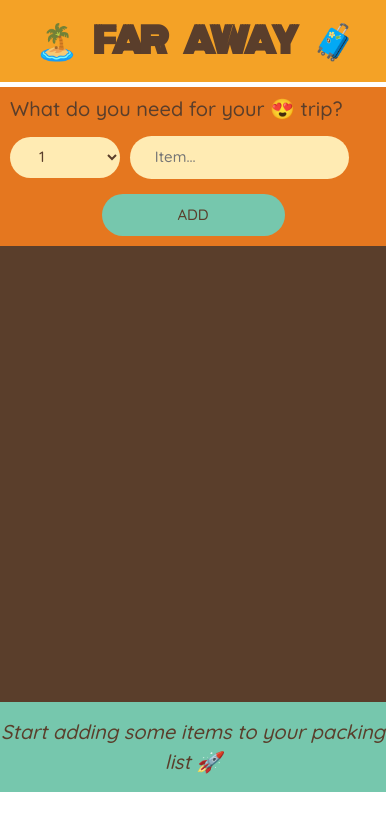
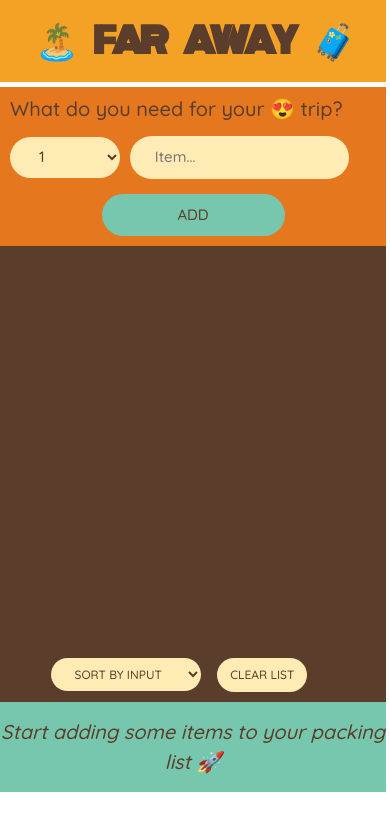
Before and after one commit to Gbangbolaoluwagbemiga/Travel-Todo, a React (Create React App) app: page / in a window 390 px wide. Shown: the top 830 px of the page. Built offline with nearby package versions, Linux system fonts and the light colour scheme.

Commit message:
Travel list 100% completed

```diff
--- a/src/App.js
+++ b/src/App.js
@@ -7,6 +7,10 @@ function App() {
   }
   function handleDelete(id) {
     setItems(item => item.filter(cur => cur.id !== id));
+  }
+  function handleClearList() {
+    const confirmMessage = window.confirm('Do you want to clear your list?');
+    if (confirmMessage) setItems([]);
   }
   function handleToggleItems(id) {
     setItems(item =>
@@ -22,6 +26,7 @@ function App() {
         onDeleteItems={handleDelete}
         onToggleItem={handleToggleItems}
         items={items}
+        onClearList={handleClearList}
       />
       <Stats items={items} />
     </div>
@@ -34,7 +39,6 @@ function Logo() {
 function Form({onAddItems}) {
   const [description, setDescription] = useState('');
   const [quantity, setQuantity] = useState(1);
-
   function handleSubmit(e) {
     e.preventDefault();
 
@@ -70,11 +74,27 @@ function Form({onAddItems}) {
     </form>
   );
 }
-function PackingList({items, onDeleteItems, onToggleItem}) {
+function PackingList({items, onDeleteItems, onToggleItem, onClearList}) {
+  const [sortBy, setSortBy] = useState('input');
+
+  let sortedItems;
+
+  if (sortBy === 'input') sortedItems = items;
+
+  if (sortBy === 'description')
+    sortedItems = items
+      .slice()
+      .sort((a, b) => a.description.localeCompare(b.description));
+
+  if (sortBy === 'packed')
+    sortedItems = items
+      .slice()
+      .sort((a, b) => Number(a.packed) - Number(b.packed));
+
   return (
     <div className=" list">
       <ul className="row ">
-        {items.map(item => (
+        {sortedItems.map(item => (
           <Item
             onDeleteItems={onDeleteItems}
             onToggleItem={onToggleItem}
@@ -83,13 +103,28 @@ function PackingList({items, onDeleteItems, onToggleItem}) {
           />
         ))}
       </ul>
+
+      <div className="actions">
+        <select value={sortBy} onChange={e => setSortBy(e.target.value)}>
+          <option value="input">Sort by input order</option>
+          <option value="description">Sort by description</option>
+          <option value="packed">Sort by packed status</option>
+        </select>
+        {items.length > 0 ? (
+          <button onClick={onClearList}>Clear list</button>
+        ) : (
+          <button>Clear list</button>
+        )}
+      </div>
     </div>
+
+    // </div>
   );
 }
 
 function Item({item, onDeleteItems, onToggleItem}) {
   return (
-    <li className=" col-4 mb-5">
+    <li className=" col-3 mb-5">
       <input
         type="checkbox"
         value={item.packed}
--- a/src/index.css
+++ b/src/index.css
@@ -204,4 +204,21 @@ input[type='checkbox'] {
     font-weight: 500;
     padding: 1.5rem 0;
   }
+  .actions button,
+  .list select {
+    transform: translateY(30px);
+    padding: 0.8rem 2rem;
+    width: 50%;
+    font-size: 1.2rem;
+    font-weight: 500;
+    margin: 0 0.8rem;
+    display: inline;
+  }
+  .actions {
+    margin: 0 auto;
+  }
+  .actions button {
+    padding: 0.8rem 0;
+    width: 30%;
+  }
 }
```
